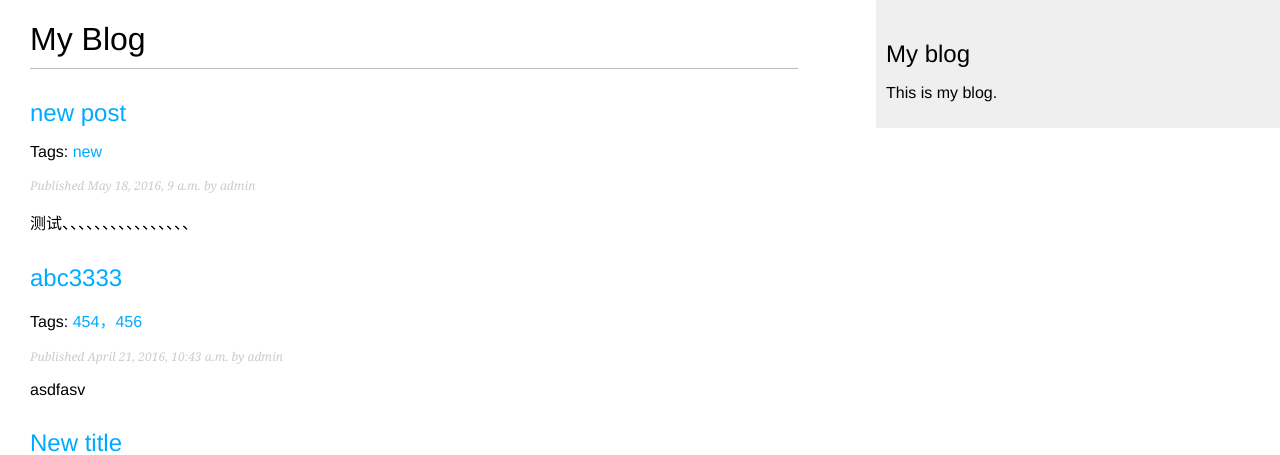
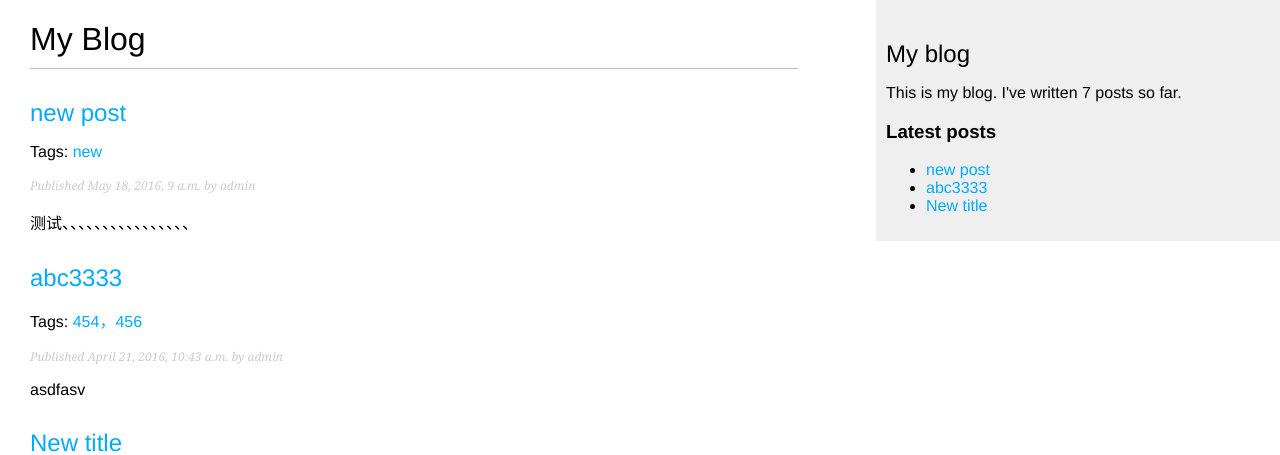
Before and after one commit to shineforever/blog, a Django app: page /blog/ in a window 1280 px wide. Shown: the top 455 px of the page. Run offline with Django 3.2, Linux system fonts and the light colour scheme; data comes from the database, SQL or seed files in the repository; both versions use the stored data as it was after the commit; parts of the project's set-up code (start-up, migrations or seed data) failed here and were passed over.

Commit message:
第三章 增加最新文章

```diff
--- a/blog/templates/blog/base.html
+++ b/blog/templates/blog/base.html
@@ -1,4 +1,6 @@
+{% load blog_tags %}
 {% load staticfiles %}
+
 <!DOCTYPE html>
 <html>
 <head>
@@ -12,7 +14,10 @@
     </div>
     <div id="sidebar">
         <h2>My blog</h2>
-        <p>This is my blog.</p>
+        <p>This is my blog. I've written {% total_posts %} posts so far.</p>
+
+        <h3>Latest posts</h3>
+        {% show_latest_posts 3 %}
     </div>
 </body>
 </html>
--- /dev/null
+++ b/blog/templates/blog/post/latest_posts.html
@@ -0,0 +1,7 @@
+<ul>
+    {% for post in latest_posts %}
+        <li>
+            <a href="{{ post.get_absolute_url }}">{{ post.title }}</a>
+        </li>
+    {% endfor %}
+</ul>
--- /dev/null
+++ b/blog/templatetags/__init__.py
@@ -0,0 +1,6 @@
+#! /usr/bin/env python
+# coding:utf-8
+"""
+Created on: 2016-05-18 16:12
+@author: guolt
+"""
--- /dev/null
+++ b/blog/templatetags/blog_tags.py
@@ -0,0 +1,32 @@
+#! /usr/bin/env python
+# coding:utf-8
+"""
+Created on: 2016-05-18 16:12
+@author: guolt
+"""
+
+from django import template
+
+
+register = template.Library()
+
+from ..models import Post
+
+@register.simple_tag
+def total_posts():
+    """
+    显示所有已经发布的文章的数量
+    :return:
+    """
+    return Post.published.count()
+
+
+@register.inclusion_tag('blog/post/latest_posts.html')
+def show_latest_posts(count=5):
+    """
+    显示最新的文章，默认是5个
+    :param count:
+    :return:
+    """
+    latest_posts = Post.published.order_by('-publish')[:count]
+    return {'latest_posts': latest_posts}
```
Also changed, not shown: db.sqlite3.
